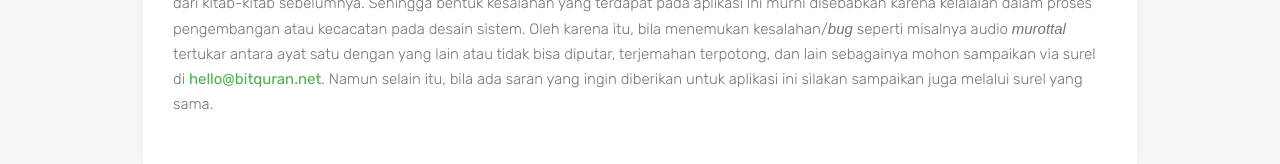
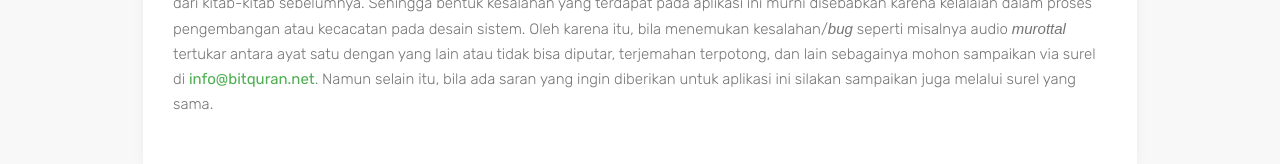
Before and after one commit to rivaldys/bitquran, a Next.js app: page /tentang in a window 1280 px wide. Shown: the part 667-831 px from the top of the page. Built offline with nearby package versions, Linux system fonts and the light colour scheme; no server answers; a web font is replaced by a local one.

Commit message:
feat: updates

```diff
--- a/src/pages/tentang/index.tsx
+++ b/src/pages/tentang/index.tsx
@@ -30,7 +30,7 @@ export default function About()
                 <ContentSection className="!border-b-0 !mb-0">
                     <SectionTitle>Laporkan Kesalahan/Beri Saran</SectionTitle>
                     <Text>
-                        Sebagaimana hasil buatan manusia pada umumnya, aplikasi ini pun memiliki kekurangan dan mungkin terdapat kesalahan teknis yang terlewat dalam proses pengembangannya. Tentunya Al Qur'an-nya itu sendiri telah diturunkan dengan sempurna sebagai penyempurna dari kitab-kitab sebelumnya. Sehingga bentuk kesalahan yang terdapat pada aplikasi ini murni disebabkan karena kelalaian dalam proses pengembangan atau kecacatan pada desain sistem. Oleh karena itu, bila menemukan kesalahan/<i>bug</i> seperti misalnya audio <i>murottal</i> tertukar antara ayat satu dengan yang lain atau tidak bisa diputar, terjemahan terpotong, dan lain sebagainya mohon sampaikan via surel di <TextLink href="mailto:hello@bitquran.net"><b>hello@bitquran.net</b></TextLink>. Namun selain itu, bila ada saran yang ingin diberikan untuk aplikasi ini silakan sampaikan juga melalui surel yang sama.
+                        Sebagaimana hasil buatan manusia pada umumnya, aplikasi ini pun memiliki kekurangan dan mungkin terdapat kesalahan teknis yang terlewat dalam proses pengembangannya. Tentunya Al Qur'an-nya itu sendiri telah diturunkan dengan sempurna sebagai penyempurna dari kitab-kitab sebelumnya. Sehingga bentuk kesalahan yang terdapat pada aplikasi ini murni disebabkan karena kelalaian dalam proses pengembangan atau kecacatan pada desain sistem. Oleh karena itu, bila menemukan kesalahan/<i>bug</i> seperti misalnya audio <i>murottal</i> tertukar antara ayat satu dengan yang lain atau tidak bisa diputar, terjemahan terpotong, dan lain sebagainya mohon sampaikan via surel di <TextLink href="mailto:info@bitquran.net"><b>info@bitquran.net</b></TextLink>. Namun selain itu, bila ada saran yang ingin diberikan untuk aplikasi ini silakan sampaikan juga melalui surel yang sama.
                     </Text>
                 </ContentSection>
             </PageContentLayout>
```
Also changed, not shown: 1 other file (tests, documents, lock files or other folders).
